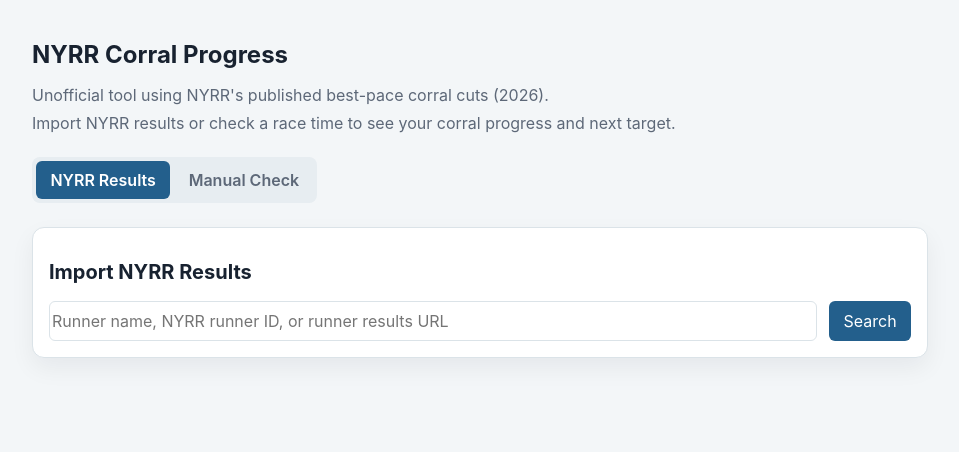
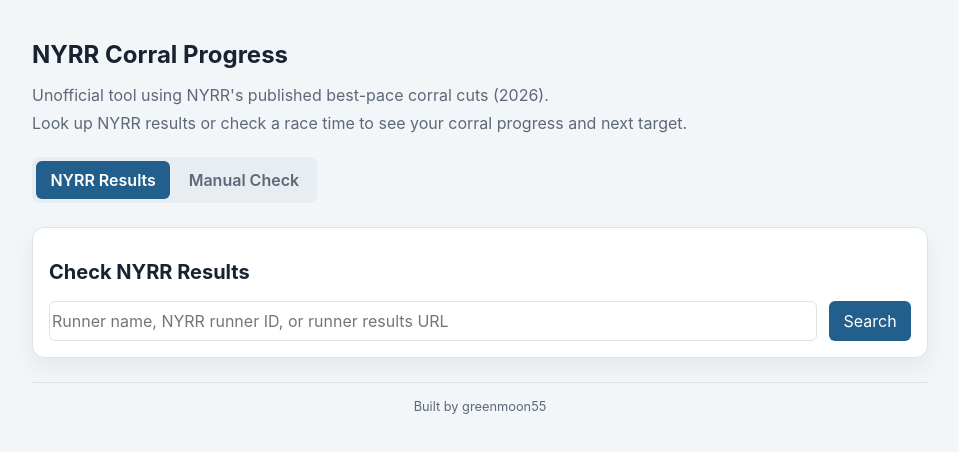
Before and after one commit to greenmoon55/nyrr-corral, a React (Vite) app: page / in a window 1280 px wide. Shown: the top 452 px of the page, without its empty margins (160-1119 px from the left). Built offline with nearby package versions, Linux system fonts and the light colour scheme; the HTML template or start-up script is replaced by a standard one.

Commit message:
Improve SEO and result presentation

```diff
--- a/index.html
+++ b/index.html
@@ -1,9 +1,24 @@
 <!doctype html>
-<html>
+<html lang="en">
   <head>
     <meta charset="utf-8" />
     <meta name="viewport" content="width=device-width, initial-scale=1.0" />
-    <title>NYRR Corral Progress</title>
+    <title>NYRR Corral Progress | Corral Calculator &amp; Best Pace</title>
+    <meta
+      name="description"
+      content="Look up NYRR race results or enter a finish time to estimate your current corral, track best-pace progress, and see your next corral target using the 2026 cuts."
+    />
+    <meta name="robots" content="index, follow" />
+    <link rel="canonical" href="https://nyrr-corral.netlify.app/" />
+    <meta property="og:type" content="website" />
+    <meta property="og:site_name" content="NYRR Corral Progress" />
+    <meta property="og:title" content="NYRR Corral Progress" />
+    <meta
+      property="og:description"
+      content="Estimate your NYRR corral, track best-pace progress, and see your next corral target."
+    />
+    <meta property="og:url" content="https://nyrr-corral.netlify.app/" />
+    <meta name="twitter:card" content="summary" />
   </head>
   <body>
     <div id="root"></div>
--- a/src/components/Calculator.jsx
+++ b/src/components/Calculator.jsx
@@ -438,7 +438,7 @@
   return (
     <section className="panel space-y-4">
       <div className="space-y-2">
-        <h2 className="text-xl font-bold">Import NYRR Results</h2>
+        <h2 className="text-xl font-bold">Check NYRR Results</h2>
       </div>
 
       <form className="lookup-form" onSubmit={searchRunner}>
@@ -858,7 +858,7 @@
                 </td>
                 <td data-label="Distance">{raceKey || race.distanceName || "-"}</td>
                 <td data-label="Time">{race.actualTime || "-"}</td>
-                <td data-label="Pace">{race.actualPace ? `${race.actualPace}/mi` : time && raceInfo ? formatPace(time / raceInfo.miles) : "-"}</td>
+                <td className="pace-cell" data-label="Pace">{race.actualPace ? `${race.actualPace}/mi` : time && raceInfo ? formatPace(time / raceInfo.miles) : "-"}</td>
               </tr>
             );
           })}
@@ -975,7 +975,7 @@
       <div className="space-y-2">
         <h1 className="text-2xl font-bold">NYRR Corral Progress</h1>
         <div className="text-sm text-gray-600">Unofficial tool using NYRR's published best-pace corral cuts (2026).</div>
-        <div className="text-sm text-gray-600">Import NYRR results or check a race time to see your corral progress and next target.</div>
+        <div className="text-sm text-gray-600">Look up NYRR results or check a race time to see your corral progress and next target.</div>
       </div>
 
       <div aria-label="Corral progress mode" className="view-tabs" role="tablist">
@@ -1007,6 +1007,10 @@
       <div hidden={activeView !== "manual"} id="manual-check-panel" role="tabpanel">
         <ManualCalculator />
       </div>
+
+      <footer className="site-footer">
+        Built by greenmoon55
+      </footer>
     </div>
   );
 }
--- a/src/index.css
+++ b/src/index.css
@@ -539,6 +539,10 @@
   box-shadow: inset 0.25rem 0 0 var(--accent);
 }
 
+.pace-cell {
+  white-space: nowrap;
+}
+
 .corral-label,
 .muted-label {
   border-radius: 9999px;
@@ -633,6 +637,14 @@
 .eligibility-badge.is-best {
   background: var(--accent);
   color: #fff;
+}
+
+.site-footer {
+  border-top: 1px solid var(--line);
+  color: var(--muted);
+  font-size: 0.8rem;
+  padding-top: 1rem;
+  text-align: center;
 }
 
 @media (max-width: 640px) {
```
Also changed, not shown: public/robots.txt (added), 1 other file (tests, documents, lock files or other folders).
